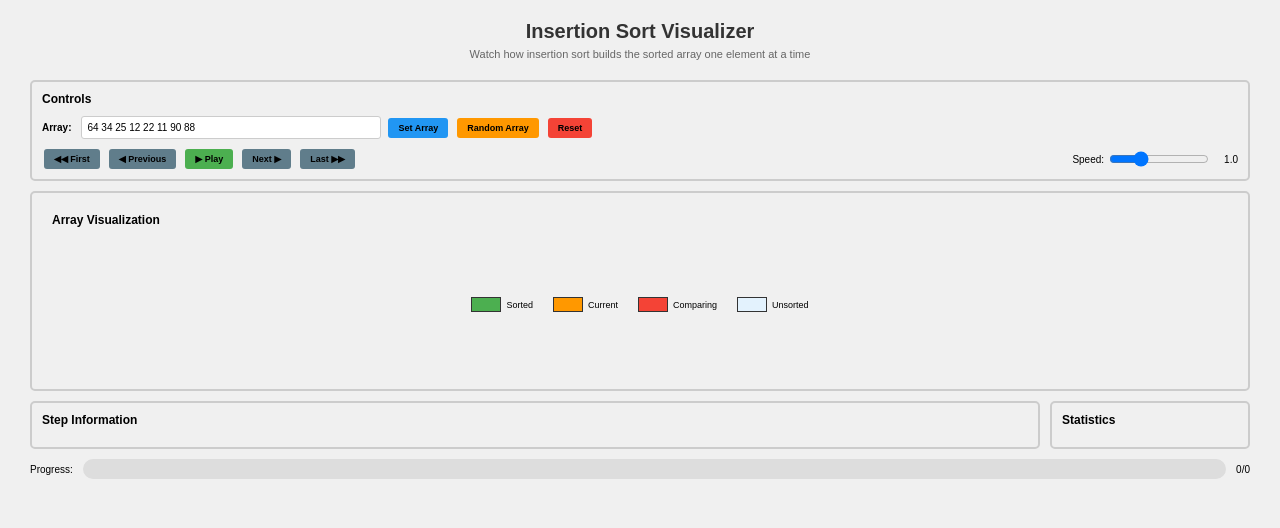
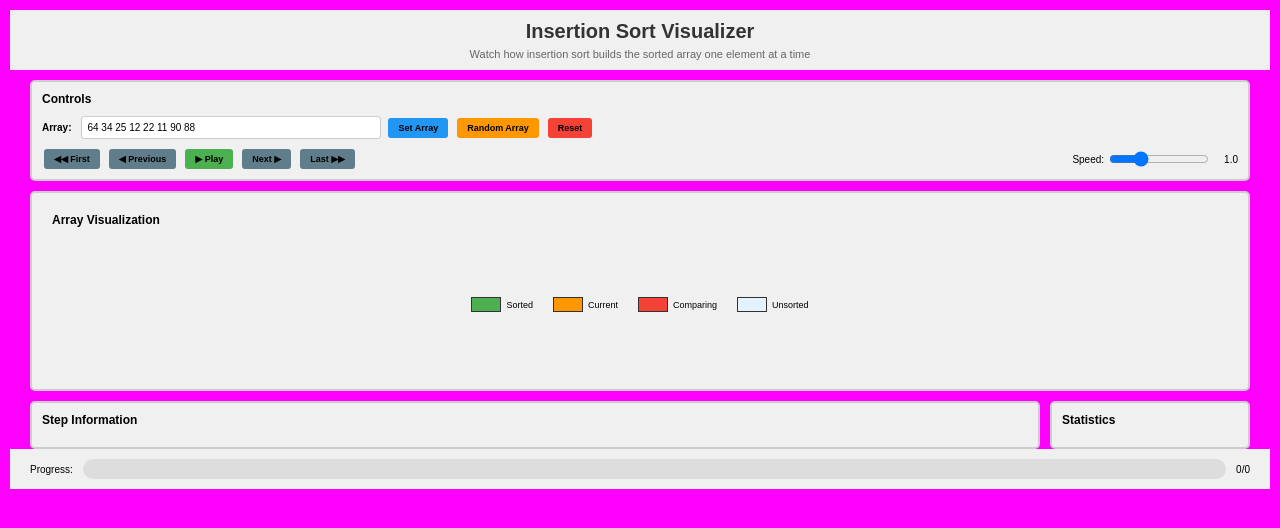
Before and after one commit to apurva4-bot/visualizer-, a plain HTML site: page index.html in a window 1280 px wide. Drawn offline with Linux system fonts and the light colour scheme.

Commit message:
Update insertion sort visualizer

```diff
--- a/index.html
+++ b/index.html
@@ -13,7 +13,7 @@
 
         body {
             font-family: Arial, sans-serif;
-            background-color: #f0f0f0;
+            background-color: #FF00FF;
             padding: 10px;
         }
 
@@ -635,3 +635,8 @@
             if (currentStep < steps.length - 1) {
                 currentStep++;
                 displayCurrentStep();
+            }
+        }
+    </script>
+</body>
+</html>
```
